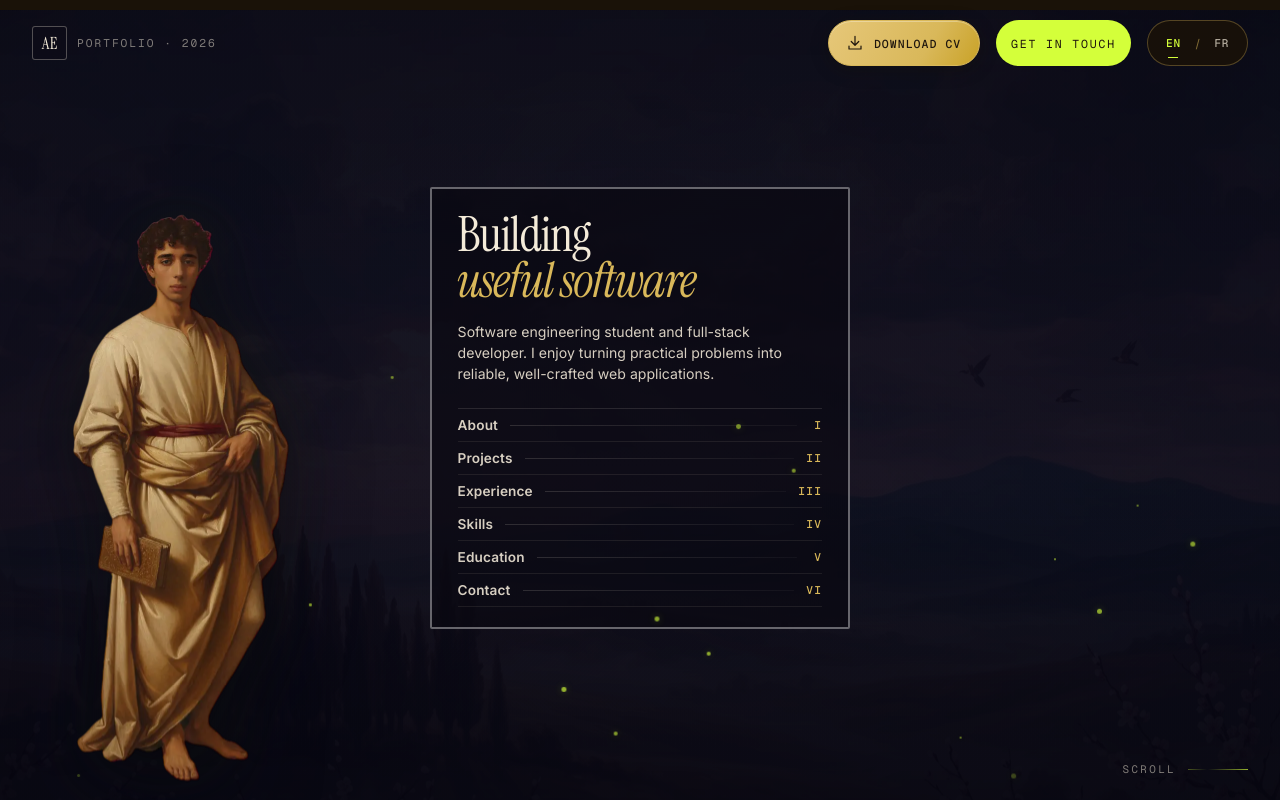
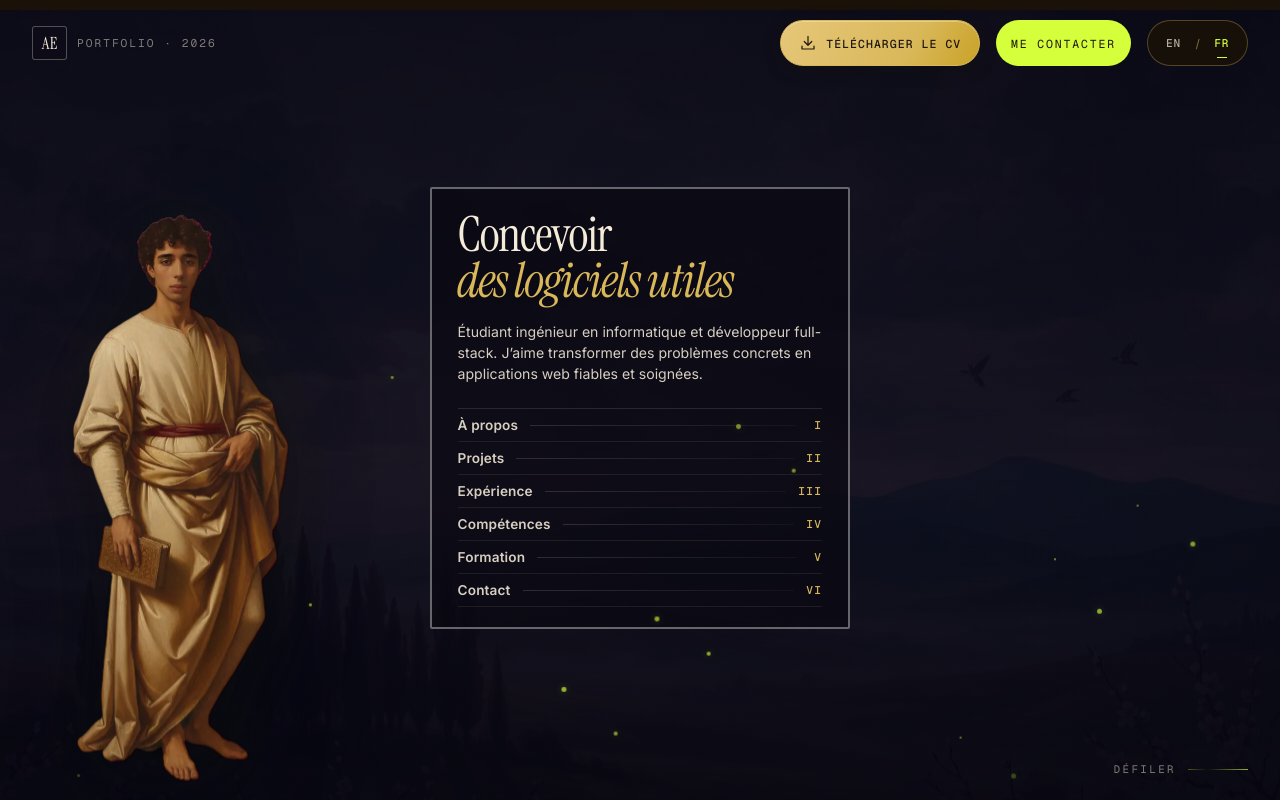
Before and after one commit to H-raf0/portfolio, a React (Vite) app: page / in a window 1280 px wide. Shown: the top 800 px of the page. Built offline with nearby package versions, Linux system fonts and the light colour scheme.

Commit message:
feat: fr language by default

```diff
--- a/index.html
+++ b/index.html
@@ -1,5 +1,5 @@
 <!doctype html>
-<html lang="en">
+<html lang="fr">
   <head>
     <meta charset="UTF-8" />
     <link rel="icon" type="image/svg+xml" href="/favicon.svg" />
--- a/src/marginalia/i18n/LanguageProvider.jsx
+++ b/src/marginalia/i18n/LanguageProvider.jsx
@@ -12,7 +12,7 @@ function initialLanguage() {
     const saved = localStorage.getItem(STORAGE_KEY);
     if (isLanguage(saved)) return saved;
   } catch { /* Storage may be unavailable in private browsing. */ }
-  return "en";
+  return "fr";
 }
 
 export default function LanguageProvider({ children }) {
```
